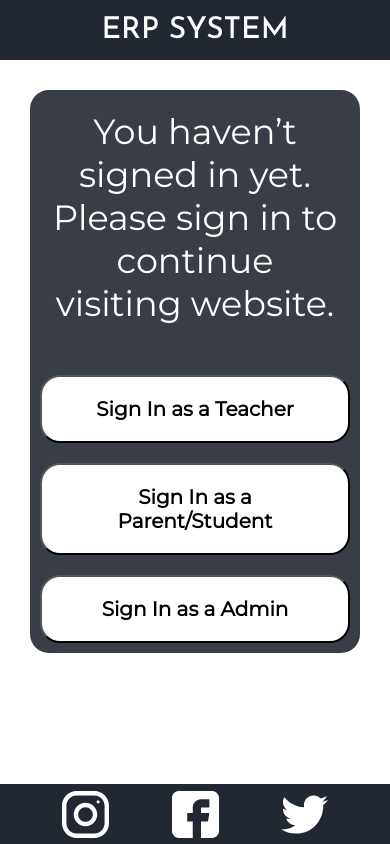
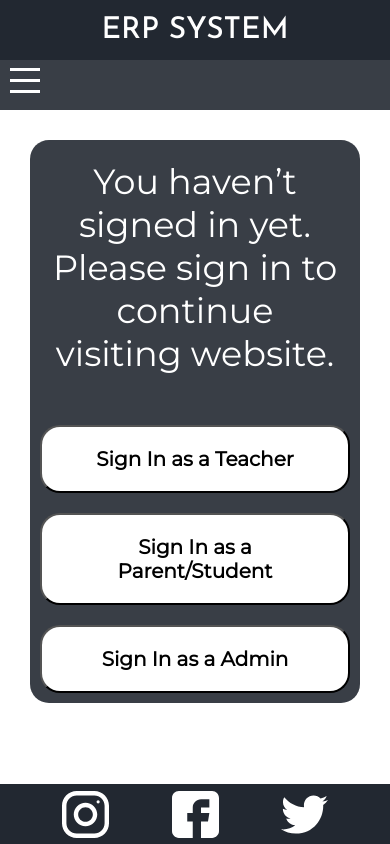
Before and after one commit to ssal-man/erp-System, a React (Create React App) app: page / in a window 390 px wide. Built offline with nearby package versions, Linux system fonts and the light colour scheme.

Commit message:
adding responsive header

```diff
--- a/src/App.js
+++ b/src/App.js
@@ -4,11 +4,13 @@ import { Switch, Route } from 'react-router-dom';
 import Banner from './components/banner/banner.component';
 import Homepage from './pages/homepage/homepage.component';
 import Footer from './components/footer/footer.component';
+import PHeader from './components/pHeader/pHeader.component';
 
 function App() {
   return (
     <div>
       <Banner/>
+      <PHeader/>
       <Switch>
           <Route exact path='/' component={Homepage} />
       </Switch>
--- a/src/components/banner/banner.style.scss
+++ b/src/components/banner/banner.style.scss
@@ -8,4 +8,5 @@
     display: flex;
     align-items: center;
     font-size: 30px;
+
 }
--- /dev/null
+++ b/src/components/pHeader/pHeader.component.jsx
@@ -0,0 +1,25 @@
+import React from 'react';
+import './pHeader.style.scss';
+
+const pHeader = () =>{
+    return(
+        <div className='nav'>
+            <div className="hamburger">
+                <div className='line'></div>
+                <div className='line'></div>
+                <div className='line'></div>
+            </div>
+            <ul className='navlinks'>
+                <li>Student's Profile</li>
+                <li>Attendance</li>
+                <li>Notice Board</li>
+                <li>Examination</li>
+                <li>Fee Payment</li>
+                <li>Contact Us</li>
+            </ul>
+        </div>
+    )
+}
+
+
+export default pHeader;
--- /dev/null
+++ b/src/components/pHeader/pHeader.style.scss
@@ -0,0 +1,55 @@
+.nav{
+    height: 5vh;
+    background-color: #393E46;
+    .navlinks{
+        display: flex;
+        list-style: none;
+        justify-content: space-around;
+        padding-top: 8px;
+        align-items: center;
+        li{
+            color: white;
+            text-decoration: none;
+            font-size: 20px;
+            cursor: pointer;
+        }
+    }
+}
+
+@media screen and (max-width:1000px){
+    .nav{
+        padding-top: 8px;
+        .navlinks{
+            justify-content: start;
+        }
+    }
+    .line{
+        width: 30px;
+        height: 3px;
+        background: white;
+        margin-bottom: 8px;
+        margin-left: 10px;
+    }
+    .hamburger{
+        cursor: pointer;
+
+    }
+    .navlinks{
+    position: fixed;
+    background-color: #393E46;
+    height: 100vh;
+    width: 100%;
+    flex-direction: column;
+    clip-path: circle(100px at -10% -15%);
+    -webkit-clip-path: circle(100px at -10% -15%);
+    transition: all 1s ease-out;
+    li{
+        padding: 7%;
+    }
+    }
+    .navlinks.open{
+        position: relative;
+        clip-path: circle(1200px at -10% -15%);
+        -webkit-clip-path: circle(1200px at -10% -15%);
+        }
+}
--- a/src/index.js
+++ b/src/index.js
@@ -10,3 +10,9 @@ ReactDOM.render(
   </BrowserRouter>,
   document.getElementById('root')
 );
+
+var hamburger = document.querySelector('.hamburger');
+    var navLinks = document.querySelector('.navlinks');
+    hamburger.addEventListener('click',()=>{
+        navLinks.classList.toggle("open");
+})
--- a/src/pages/homepage/homepage.component.jsx
+++ b/src/pages/homepage/homepage.component.jsx
@@ -4,7 +4,6 @@ import './homepage.style.scss';
 const homepage = () =>{
     return(
         <div className='homepage'>
-
         <div className='homepage-alert'>
             <div className='alert'>
             You haven’t signed in yet. Please sign in to continue visiting website.
```
